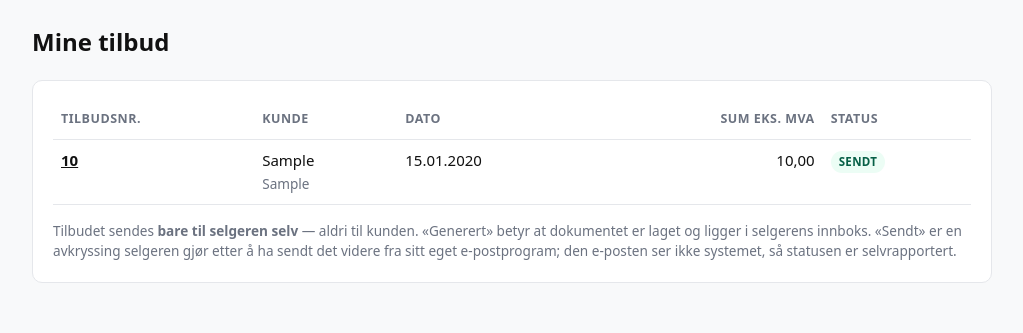
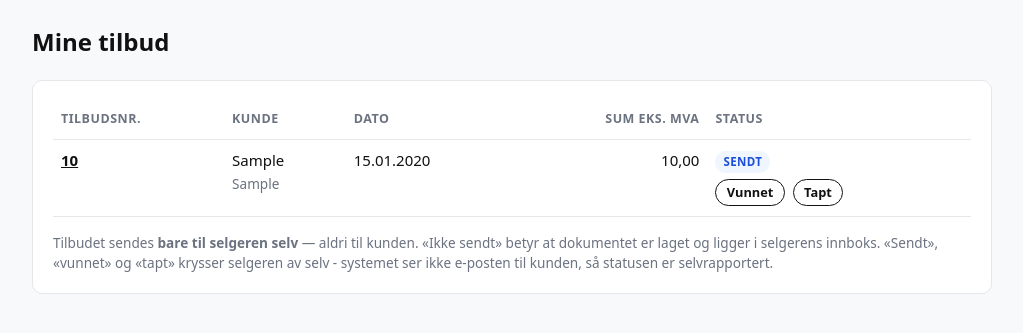
Before and after one commit to Serpas-AS/tilbud-betterworkwear, a FastAPI app: template ui/templates/liste.html in a window 1280 px wide. Shown: the part 55-388 px from the top of the page, without its empty margins (128-1151 px from the left). Run offline with FastAPI, Linux system fonts and the light colour scheme; the template is opened without the code that fills it: most values are stand-ins (such as "Sample title", 1, 10 or a date in 2020).

Commit message:
Status: vunnet/tapt, knapper i oversikten og spørsmål ved nedlasting
- Statusene generert → sendt → vunnet | tapt, med avgjort_at. Krever
  ALTER TABLE (i NOTAT og commit-meldingen under).
- Knapper for neste steg i oversikten og på tilbudssiden; angre fra
  vunnet/tapt. Oppsummering med antall, sum og treffprosent.
- «Har du sendt tilbudet til kunden?» når Word-dokumentet lastes ned.
- E-posten til selgeren lenker til tilbudet; kundenavnet escapes.

ALTER TABLE tilbud
  MODIFY status enum('generert','sendt','vunnet','tapt') NOT NULL DEFAULT 'generert',
  ADD COLUMN avgjort_at datetime DEFAULT NULL AFTER sendt_at;

Co-Authored-By: Claude Opus 5.5 <noreply@anthropic.com>

```diff
--- a/api/epost.py
+++ b/api/epost.py
@@ -17,6 +17,7 @@ Er SMTP_PASSWORD tom, sendes ingenting og funksjonene returnerer False.
 Tjenesten skal fortsatt virke: dokumentet er generert og kan lastes ned i
 UI-et. En manglende e-postnokkel skal ikke miste et tilbud selgeren har laget.
 """
+import html as htmllib
 import logging
 import os
 import smtplib
@@ -131,12 +132,18 @@ def send_innloggingskode(til: str, kode: str) -> bool:
       </div>""")
 
 
-def send_tilbud(til: str, tilbudsnr: str, kunde: str, docx_sti: str) -> bool:
+def send_tilbud(til: str, tilbudsnr: str, kunde: str, docx_sti: str, lenke: str = "") -> bool:
+    # Kundenavnet er fritekst fra skjemaet - escapes før det settes inn i HTML-en.
+    k = htmllib.escape(kunde or "")
+    knapp = (f'''<p><a href="{htmllib.escape(lenke)}" style="display:inline-block;background:#12100c;
+           color:#fff;padding:10px 18px;border-radius:999px;text-decoration:none;font-weight:600">
+           Åpne tilbudet</a></p>''' if lenke else "")
     return _send(til, f"Tilbud {tilbudsnr} — {kunde or 'uten kundenavn'}", f"""
       <div style="font-family:system-ui,sans-serif;max-width:520px;margin:32px auto">
-        <p>Tilbud <strong>{tilbudsnr}</strong>{f' til {kunde}' if kunde else ''} er klart.</p>
+        <p>Tilbud <strong>{tilbudsnr}</strong>{f' til {k}' if k else ''} er klart.</p>
         <p>Dokumentet ligger vedlagt som Word-fil. Gjør de justeringene du vil,
            og send det videre til kunden.</p>
-        <p style="color:#888;font-size:13px">Husk å markere tilbudet som sendt i
-           oversikten når det har gått ut — det er slik listen holder seg ærlig.</p>
+        {knapp}
+        <p style="color:#888;font-size:13px">Når det har gått ut: marker tilbudet som sendt,
+           og senere som vunnet eller tapt. Da ser ledelsen hva som faktisk ble salg.</p>
       </div>""", vedlegg=(docx_sti, f"Tilbud-{tilbudsnr}.docx"))
--- a/api/main.py
+++ b/api/main.py
@@ -185,9 +185,11 @@ async def oversikt(request: Request):
     bruker = innlogget(request)
     if not bruker:
         return RedirectResponse("/login", status_code=303)
+    tilbud = tjeneste.synlige_tilbud(bruker)
     return templates.TemplateResponse(request, "liste.html", {
         "request": request, "bruker": bruker,
-        "tilbud": tjeneste.synlige_tilbud(bruker),
+        "tilbud": tilbud,
+        "oppsummering": tjeneste.oppsummering(tilbud),
         "ser_alle": bruker["rolle"] in tjeneste.SER_ALLE,
     })
 
@@ -294,7 +296,8 @@ async def opprett(request: Request):
         return JSONResponse({"feil": str(e)}, status_code=400)
 
     sendt = data.get("send_epost", True) and epost.send_tilbud(
-        bruker["email"], t["tilbudsnr"], t["kunde_firma"], t["docx_path"])
+        bruker["email"], t["tilbudsnr"], t["kunde_firma"], t["docx_path"],
+        lenke=f"{NETTSTED}/tilbud/{t['id']}")
     return JSONResponse({"id": t["id"], "tilbudsnr": t["tilbudsnr"], "epost_sendt": sendt})
 
 
@@ -388,7 +391,8 @@ async def lagre_endring(request: Request, tilbud_id: int):
     # Til den som redigerte - det er den som skal sende det videre nå.
     # «Lagre» i skjemaet sender send_epost=false: bare lagring, ingen e-post.
     sendt = data.get("send_epost", True) and epost.send_tilbud(
-        bruker["email"], t["tilbudsnr"], t["kunde_firma"], t["docx_path"])
+        bruker["email"], t["tilbudsnr"], t["kunde_firma"], t["docx_path"],
+        lenke=f"{NETTSTED}/tilbud/{t['id']}")
     return JSONResponse({"id": t["id"], "tilbudsnr": t["tilbudsnr"], "epost_sendt": sendt})
 
 
@@ -432,12 +436,17 @@ async def last_ned_xlsx(request: Request, tilbud_id: int):
         headers={"Content-Disposition": f'attachment; filename="Tilbud-{t["tilbudsnr"]}.xlsx"'})
 
 
-@app.post("/tilbud/{tilbud_id}/sendt")
-async def sett_sendt(request: Request, tilbud_id: int):
+@app.post("/tilbud/{tilbud_id}/status")
+async def sett_status(request: Request, tilbud_id: int, status: str = Form(...),
+                      tilbake: str = Form("")):
     bruker = _krev(request)
-    if not tjeneste.marker_sendt(bruker, tilbud_id):
+    if status not in tjeneste.STATUSER[1:]:
+        raise HTTPException(status_code=400, detail="Ukjent status")
+    if not tjeneste.sett_status(bruker, tilbud_id, status):
         raise HTTPException(status_code=404, detail="Tilbudet finnes ikke")
-    return RedirectResponse(f"/tilbud/{tilbud_id}", status_code=303)
+    # Bare tilbake til oversikten eller tilbudet selv - aldri en adresse fra skjemaet.
+    return RedirectResponse("/" if tilbake == "oversikt" else f"/tilbud/{tilbud_id}",
+                            status_code=303)
 
 
 @app.get("/frisk")
--- a/api/tjeneste.py
+++ b/api/tjeneste.py
@@ -1,5 +1,5 @@
 """
-Forretningslogikk for tilbud: oppretting, redigering, henting, markering som sendt.
+Forretningslogikk for tilbud: oppretting, redigering, henting, status (sendt/vunnet/tapt).
 
 Rollemodellen:
   selger  - ser og lager sine egne tilbud
@@ -277,24 +277,43 @@ def hent_tilbud(bruker: Dict, tilbud_id: int) -> Optional[Dict]:
         conn.close()
 
 
-def marker_sendt(bruker: Dict, tilbud_id: int) -> bool:
+STATUSER = ("generert", "sendt", "vunnet", "tapt")
+
+
+def sett_status(bruker: Dict, tilbud_id: int, status: str) -> bool:
     """
-    Systemet kan ikke vite nar selgeren har sendt fra egen e-post, sa dette
-    er manuelt. Uten det ville listen vist «laget», ikke «sendt», og
-    ledelsen fatt tall som er hoyere enn virkeligheten.
+    «Sendt» er selvrapportert: systemet ser ikke e-posten selgeren sender fra
+    sitt eget program. «Vunnet»/«tapt» (lagt til 22.10.2026) er utfallet, og
+    forutsetter at tilbudet er sendt - sendt_at settes derfor også om den
+    mangler. Tilbake til «sendt» er angre-knappen og nullstiller avgjørelsen.
     """
-    t = hent_tilbud(bruker, tilbud_id)
-    if not t:
+    if status not in STATUSER[1:]:
+        raise ValueError(f"Ukjent status: {status}")
+    if not hent_tilbud(bruker, tilbud_id):
         return False
     conn = tilbud_db()
     try:
         cur = conn.cursor()
         cur.execute(
-            "UPDATE tilbud SET status='sendt', sendt_at=NOW() WHERE id=%s AND status<>'sendt'",
-            (tilbud_id,))
+            """UPDATE tilbud SET status=%s,
+                      sendt_at=COALESCE(sendt_at, NOW()),
+                      avgjort_at=IF(%s IN ('vunnet','tapt'), NOW(), NULL)
+                WHERE id=%s""",
+            (status, status, tilbud_id))
         return True
     finally:
         conn.close()
+
+
+def oppsummering(tilbud: List[Dict]) -> Dict:
+    """Antall og sum eks. mva per status, for toppen av oversikten."""
+    ut = {s: {"antall": 0, "sum": Decimal("0")} for s in STATUSER}
+    for t in tilbud:
+        ut[t["status"]]["antall"] += 1
+        ut[t["status"]]["sum"] += Decimal(str(t["sum_eks_mva"]))
+    avgjort = ut["vunnet"]["antall"] + ut["tapt"]["antall"]
+    ut["treff"] = round(100 * ut["vunnet"]["antall"] / avgjort) if avgjort else None
+    return ut
 
 
 # ------------------------------------------------------------ brukeradmin
--- /dev/null
+++ b/ui/templates/_status.html
@@ -0,0 +1,26 @@
+{# Status på et tilbud: merkelapp og knappene for neste steg. Brukes i oversikten og på tilbudssiden.
+   generert -> sendt -> vunnet | tapt. «Sendt» er selvrapportert; se tjeneste.sett_status. #}
+{% set TEKST = {"generert": "ikke sendt", "sendt": "sendt", "vunnet": "vunnet", "tapt": "tapt"} %}
+
+{% macro merke(status) -%}
+  <span class="merkelapp s-{{ status }}">{{ TEKST[status] }}</span>
+{%- endmacro %}
+
+{% macro knapp(t, status, tekst, tilbake, sekundaer=True) -%}
+  <form method="post" action="/tilbud/{{ t.id }}/status" class="statusform">
+    <input type="hidden" name="status" value="{{ status }}">
+    <input type="hidden" name="tilbake" value="{{ tilbake }}">
+    <button class="knapp{% if sekundaer %} sekundaer{% endif %} liten" type="submit">{{ tekst }}</button>
+  </form>
+{%- endmacro %}
+
+{# Neste steg for tilbudet. tilbake: "oversikt" eller "" (tilbudssiden). #}
+{% macro neste(t, tilbake="") -%}
+  {% if t.status == "generert" %}
+    {{ knapp(t, "sendt", "Marker som sendt" if not tilbake else "Sendt?", tilbake) }}
+  {% elif t.status == "sendt" %}
+    {{ knapp(t, "vunnet", "Vunnet", tilbake) }}{{ knapp(t, "tapt", "Tapt", tilbake) }}
+  {% elif not tilbake %}
+    {{ knapp(t, "sendt", "Angre - tilbake til sendt", tilbake) }}
+  {% endif %}
+{%- endmacro %}
--- a/ui/templates/base.html
+++ b/ui/templates/base.html
@@ -36,6 +36,13 @@
              border-radius:999px;text-transform:uppercase;letter-spacing:.03em}
   .m-generert{background:#eef2ff;color:#3730a3}
   .m-sendt{background:#ecfdf5;color:#065f46}
+  /* Tilbudsstatus (_status.html): grått til det er sendt, blått sendt, grønt vunnet, rødt tapt. */
+  .s-generert{background:#f3f4f6;color:#4b5563}
+  .s-sendt{background:#eff6ff;color:#1d4ed8}
+  .s-vunnet{background:#ecfdf5;color:#065f46}
+  .s-tapt{background:#fef2f2;color:#b42318}
+  .knapp.liten{padding:.2rem .65rem;font-size:.8rem;border-width:1px}
+  .statusform{display:inline;margin:0 .25rem 0 0}
   .feil{background:#fef2f2;border:1px solid #fecaca;color:var(--rød);
         padding:.7rem .9rem;border-radius:8px;margin-bottom:1rem}
   .info{background:#fffbeb;border:1px solid #fde68a;padding:.7rem .9rem;border-radius:8px}
--- a/ui/templates/liste.html
+++ b/ui/templates/liste.html
@@ -1,8 +1,22 @@
 {% extends "base.html" %}{% block tittel %}Oversikt{% endblock %}
 {% block innhold %}
+{% import "_status.html" as st %}
 <h1>{% if ser_alle %}Alle tilbud{% else %}Mine tilbud{% endif %}</h1>
+{% if tilbud and oppsummering %}
+{% set o = oppsummering %}
+<div class="kort" style="display:grid;gap:1.25rem 2rem;grid-template-columns:repeat(auto-fit,minmax(130px,1fr))">
+  {% for s in ("generert", "sendt", "vunnet", "tapt") %}
+  <div>{{ st.merke(s) }}<div style="font-size:1.4rem;font-weight:700;margin-top:.2rem">{{ o[s].antall }}</div>
+    <div style="color:#6b7280;font-size:.8rem">{{ o[s].sum|kr }} kr eks. mva</div></div>
+  {% endfor %}
+  <div><label style="margin:0">Treffprosent</label>
+    <div style="font-size:1.4rem;font-weight:700">{{ "%d %%"|format(o.treff) if o.treff is not none else "—" }}</div>
+    <div style="color:#6b7280;font-size:.8rem">vunnet av avgjorte</div></div>
+</div>
+{% endif %}
 <div class="kort">
   {% if tilbud %}
+  <div style="overflow-x:auto">
   <table>
     <thead><tr>
       <th>Tilbudsnr.</th><th>Kunde</th>{% if ser_alle %}<th>Selger</th>{% endif %}
@@ -17,17 +31,18 @@
         {% if ser_alle %}<td>{{ t.selger_navn or t.selger_epost }}</td>{% endif %}
         <td>{{ t.created_at.strftime("%d.%m.%Y") }}</td>
         <td class="tall">{{ t.sum_eks_mva|kr }}</td>
-        <td><span class="merkelapp m-{{ t.status }}">{{ t.status }}</span></td>
+        <td style="white-space:nowrap">{{ st.merke(t.status) }}
+          {% if t.status in ("generert", "sendt") %}<div style="margin-top:.35rem">{{ st.neste(t, "oversikt") }}</div>{% endif %}</td>
       </tr>
     {% endfor %}
     </tbody>
   </table>
+  </div>
   <p style="color:#6b7280;font-size:.85rem;margin:1rem 0 0">
     Tilbudet sendes <strong>bare til selgeren selv</strong> — aldri til kunden.
-    «Generert» betyr at dokumentet er laget og ligger i selgerens innboks.
-    «Sendt» er en avkryssing selgeren gjør etter å ha sendt det videre fra sitt
-    eget e-postprogram; den e-posten ser ikke systemet, så statusen er
-    selvrapportert.</p>
+    «Ikke sendt» betyr at dokumentet er laget og ligger i selgerens innboks.
+    «Sendt», «vunnet» og «tapt» krysser selgeren av selv - systemet ser ikke
+    e-posten til kunden, så statusen er selvrapportert.</p>
   {% else %}
   <div class="tom"><p>Ingen tilbud ennå.</p><a class="knapp" href="/nytt">Lag det første</a></div>
   {% endif %}
```
Also changed, not shown: NOTAT.md (+6 -0 lines), ui/templates/detalj.html (+25 -9 lines).
